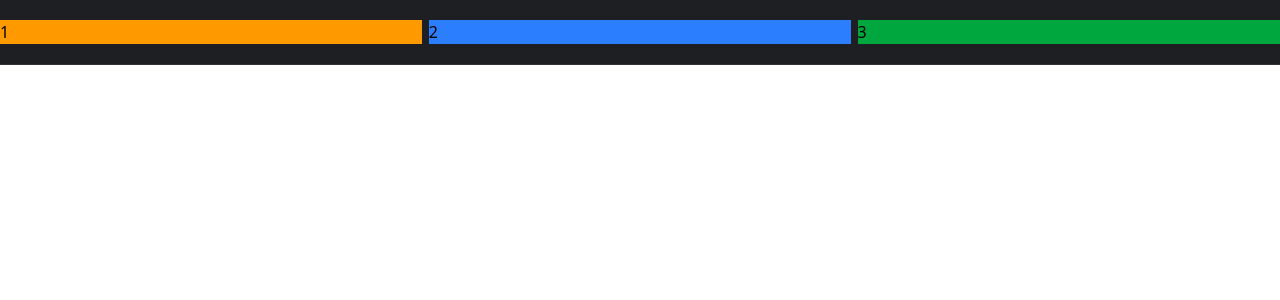
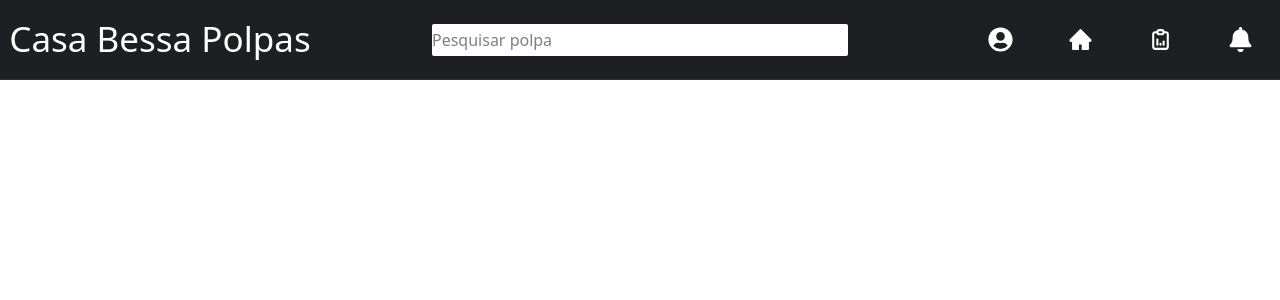
Before and after one commit to danielprogram08/Sistema-Gestao-de-Polpas, a React (Vite) app in the folder FRONT/front-poupas/: page / in a window 1280 px wide. Shown: the top 300 px of the page. Built offline with nearby package versions, Linux system fonts and the light colour scheme.

Commit message:
Mod: Alteração nos Componentes Button e Header

```diff
--- a/FRONT/front-poupas/package.json
+++ b/FRONT/front-poupas/package.json
@@ -13,6 +13,7 @@
     "@tailwindcss/vite": "^4.1.16",
     "react": "^19.1.1",
     "react-dom": "^19.1.1",
+    "react-icons": "^5.5.0",
     "tailwindcss": "^4.1.16"
   },
   "devDependencies": {
--- a/FRONT/front-poupas/src/App.jsx
+++ b/FRONT/front-poupas/src/App.jsx
@@ -1,4 +1,5 @@
 import Header from "./components/Header"
+import Button from "./components/Button"
 
 function App() {
   return (
--- a/FRONT/front-poupas/src/components/Button.jsx
+++ b/FRONT/front-poupas/src/components/Button.jsx
@@ -1,6 +1,12 @@
-export default function Button({children}) {
+export default function Button({children, iconOnly = false}) {
+
+    const baseClasses = "flex items-center pt-3.5 pb-3.5 pl-10 pr-10 bg-[#B78F57] rounded-[5px] text-white font-semibold cursor-pointer";
+    const iconClasses = "p-0 bg-transparent cursor-pointer";
+    const finalClasses = iconOnly ? iconClasses : baseClasses;
+
+
     return (
-        <button className="flex items-center pt-3.5 pb-3.5 pl-10 pr-10 bg-[#B78F57] rounded-[5px] text-white font-semibold cursor-pointer">
+        <button className={finalClasses}>
             {children}
         </button>
     )
--- a/FRONT/front-poupas/src/components/Header.jsx
+++ b/FRONT/front-poupas/src/components/Header.jsx
@@ -1,16 +1,26 @@
+import Button from './Button';
+
+import { FaUserCircle } from "react-icons/fa";
+import { AiFillHome } from "react-icons/ai";
+import { TbReportAnalytics } from "react-icons/tb";
+import { FaBell } from "react-icons/fa";
+
 export default function Header() {
     return (
-        <header className="sticky top-0 z-50 bg-[#111418]/95 backdrop-blur-sm w-full border-b border-[#2e3237]">
+        <header className="sticky top-0 z-50 bg-[#111418]/95 backdrop-blur-sm w-full border-b border-[#2e3237] h-20 flex items-center">
 
             <div className="w-full flex h-16 items-center justify-between">
-                <div className="w-[33%] bg-amber-500">
-                    <p>1</p>
+                <div className="flex justify-center w-[25%]">
+                    <h1 className="text-white text-[35px]">Casa Bessa Polpas</h1>
                 </div>
-                <div className="w-[33%] bg-blue-500">
-                    <p>2</p>
+                <div className="flex justify-center w-[50%]">
+                    <input type="search" placeholder="Pesquisar polpa" className="bg-white w-[65%] rounded-xs h-8"></input>
                 </div>
-                <div className="w-[33%] bg-green-600">
-                    <p>3</p>
+                <div className="flex justify-around w-[25%]">
+                    <Button iconOnly><FaUserCircle color="white" size="25px" /></Button>
+                    <Button iconOnly><AiFillHome color="white" size="25px" /></Button>
+                    <Button iconOnly><TbReportAnalytics color="white" size="25px" /></Button>
+                    <Button iconOnly><FaBell color="white" size="25px" /></Button>
                 </div>
             </div>
         </header>
```
Also changed, not shown: 1 other file (tests, documents, lock files or other folders).
